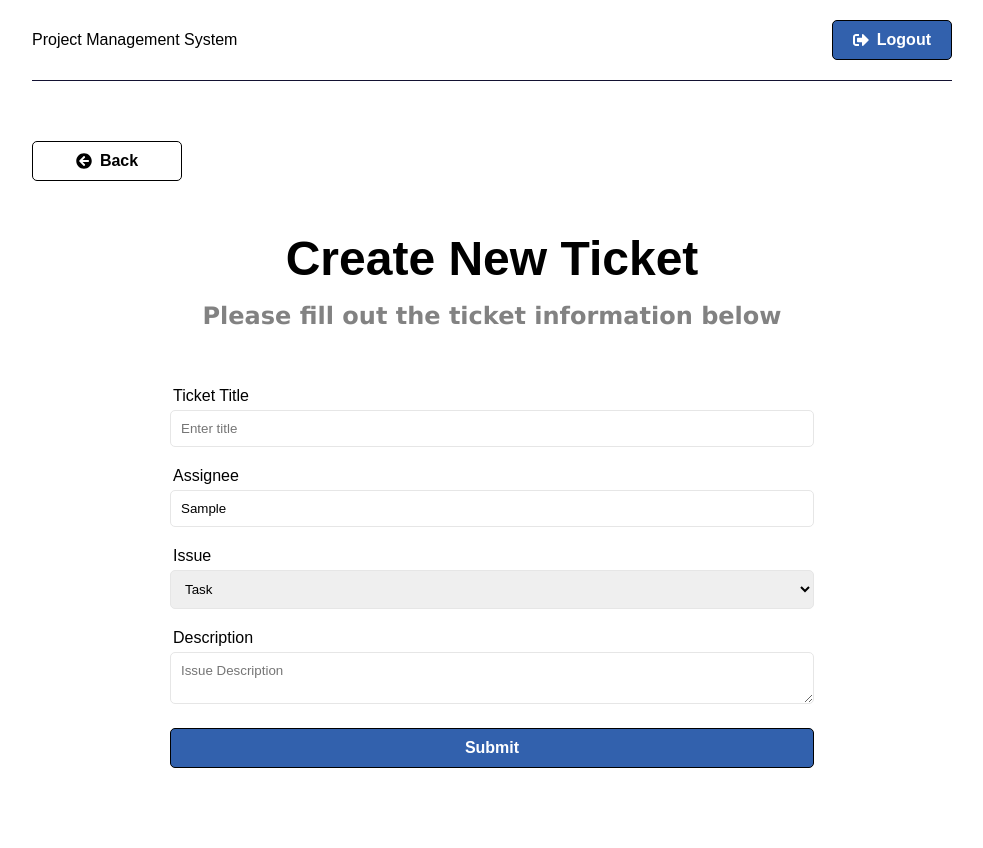
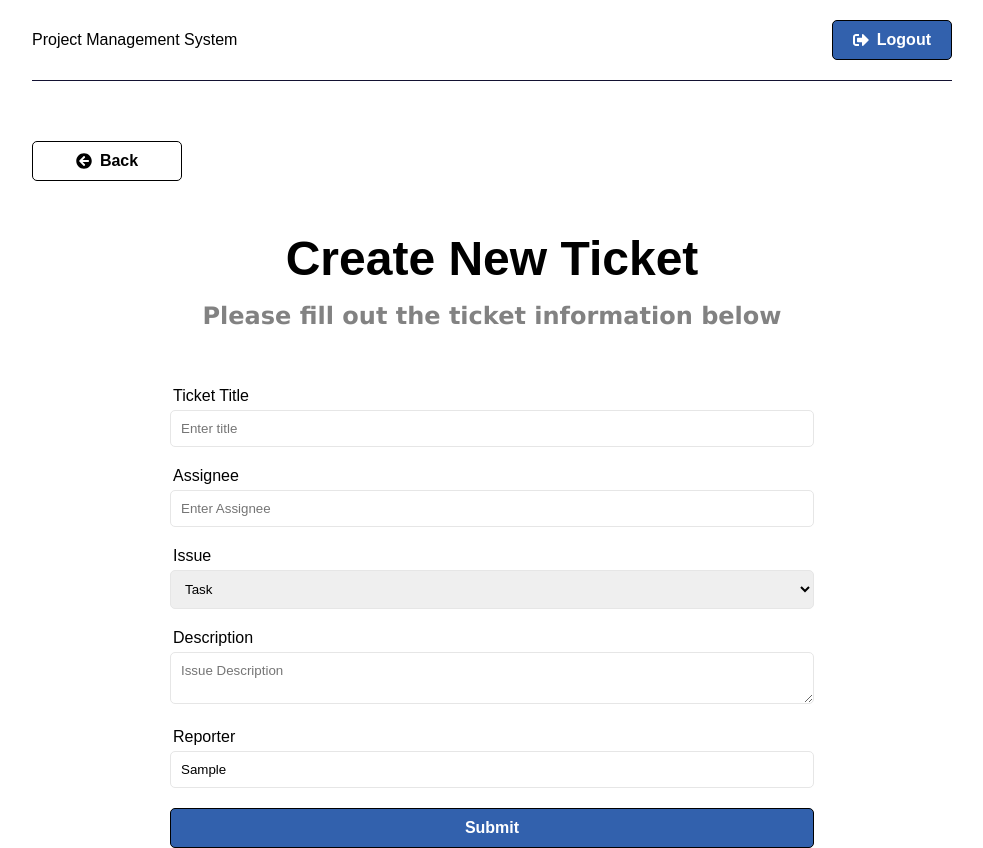
Before and after one commit to NicholasL1/Planit-Project-Management-System, a React (Create React App) app in the folder frontend/: page /new-ticket in a window 1280 px wide. Shown: the whole page, without its empty margins (148-1131 px from the left). Before the commit the page ends 800 px from the top, so only its background shows below. Built offline with nearby package versions, Linux system fonts and the light colour scheme; sample sign-in values are in the browser's storage.

Commit message:
Added reporter to ticket

```diff
--- a/frontend/src/pages/NewTicket.jsx
+++ b/frontend/src/pages/NewTicket.jsx
@@ -11,9 +11,10 @@ function NewTicket() {
   const { isLoading, isError, isSuccess, message } = useSelector((state) => state.tickets)
 
   const [title, setTitle] = useState('');
-  const [name, setName] = useState(user.firstName)
+  const [name, setName] = useState('')
   const [issue, setIssue] = useState('Task')
   const [description, setDescription] = useState('')
+  const [reporter, setReporter] = useState(user.firstName)
 
   const dispatch = useDispatch()
   const navigate = useNavigate()
@@ -33,7 +34,7 @@ function NewTicket() {
 
   const onSubmit = (e) => {
     e.preventDefault()
-    dispatch(createTicket({ title, name, issue, description }))
+    dispatch(createTicket({ title, name, issue, description, reporter }))
   }
 
   if (isLoading) {
@@ -56,7 +57,7 @@ function NewTicket() {
           </div>
           <div className="form-group">
             <label htmlFor="name">Assignee</label>
-            <input type="text" className="form-control" value={name} onChange={(e) => setName(e.target.value)} />
+            <input type="text" className="form-control" value={name} placeholder='Enter Assignee' onChange={(e) => setName(e.target.value)} />
           </div>
           <div className="form-group">
             <label htmlFor="issue">Issue</label>
@@ -86,6 +87,10 @@ function NewTicket() {
             ></textarea>
           </div>
           <div className="form-group">
+            <label htmlFor="name">Reporter</label>
+            <input type="text" className="form-control" value={reporter} onChange={(e) => setReporter(e.target.value)} />
+          </div>
+          <div className="form-group">
             <button className="btn btn-block">Submit</button>
           </div>
         </form>
--- a/frontend/src/pages/Ticket.jsx
+++ b/frontend/src/pages/Ticket.jsx
@@ -86,6 +86,7 @@ function Ticket() {
         <h3>Date Created: {new Date(ticket.createdAt).toLocaleString('en-US')}</h3>
         <h3 style={{ color: 'gray' }}>Type of Issue: {ticket.issue}</h3>
         <h3 style={{ color: 'gray' }}>Assignee: {ticket.name}</h3>
+        <h3 style={{ color: 'gray' }}>Reporter: {ticket.reporter}</h3>
         <hr />
         <div className="ticket-desc">
           <h3><u>Description</u></h3>
--- a/frontend/src/pages/Tickets.jsx
+++ b/frontend/src/pages/Tickets.jsx
@@ -29,6 +29,7 @@ function Tickets() {
       <h1>Tickets</h1>
       <div className="tickets">
         <div className="ticket-headings">
+          <div>Title</div>
           <div>Created</div>
           <div>Issue</div>
           <div>Status</div>
```
Also changed, not shown: 2 other files (tests, documents, lock files or other folders).
